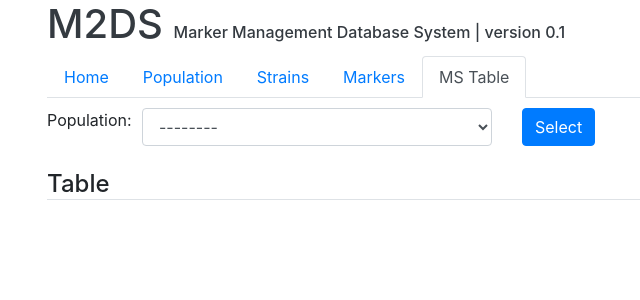
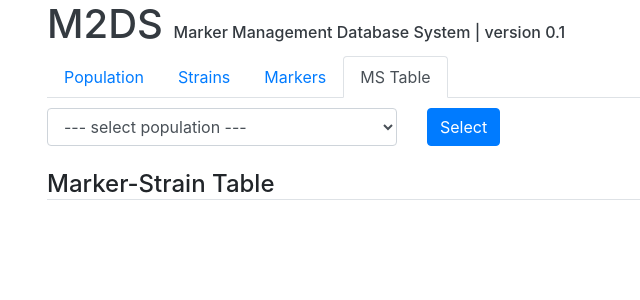
Before and after one commit to qqep685d/M2DS, a Django app: page /mstable/ in a window 1280 px wide. Shown: the top 300 px of the page, without its empty margins (38-678 px from the left). Run offline with Django 3.2, Linux system fonts and the light colour scheme; data comes from the database, SQL or seed files in the repository; both versions use the stored data as it was after the commit; some libraries are stand-ins or nearby versions.

Commit message:
upload 0.1 version

```diff
--- a/m2ds/mm/static/upload_files/dataset.mini.add.txt
+++ b/m2ds/mm/static/upload_files/dataset.mini.add.txt
@@ -1,2 +1,2 @@
-MARKER	TYPE	0001	0002	0003	0004	0005	0006	0007	0008
-snp_13377_9068_1	genotype	A	H	B	H	A	B	H	H
+MARKER	TYPE	Strain001	Strain002	Strain003	Strain004	Strain005	Strain006	Strain007	Strain008
+snp_13377_9068_1	g	A	H	B	H	A	B	H	H
--- a/m2ds/mm/static/upload_files/dataset.mini.txt
+++ b/m2ds/mm/static/upload_files/dataset.mini.txt
@@ -1,4 +1,4 @@
-MARKER	TYPE	0001	0002	0003	0004	0005	0006	0007	0008
+MARKER	TYPE	Strain001	Strain002	Strain003	Strain004	Strain005	Strain006	Strain007	Strain008
 lateral_awn	p	D	D	D	D	D	D	B	D
 snp_248489_7146_1	g	H	A	H	H	H	B	A	H
 snp_1083658_17577_1	g	A	A	B	A	H	H	B	H
--- a/m2ds/mm/static/upload_files/dataset2.mini.txt
+++ b/m2ds/mm/static/upload_files/dataset2.mini.txt
@@ -1,4 +1,4 @@
-MARKER	TYPE	Line001	Line002	Line003	Line004	Line005	Line006	Line007	Line008	Line009	Line010	Line011	Line012	Line013	Line014	Line015	Line016
+MARKER	TYPE	F2_001	F2_002	F2_003	F2_004	F2_005	F2_006	F2_007	F2_008	F2_009	F2_010	F2_011	F2_012	F2_013	F2_014	F2_015	F2_016
 Marker001	g	H	A	B	H	H	B	A	B	B	A	B	H	H	B	B	H
 Marker002	g	H	A	B	H	H	B	A	B	B	A	B	H	H	B	B	H
 Marker003	g	H	A	B	H	H	B	A	B	B	A	B	H	H	B	B	H
--- a/m2ds/mm/templates/mm/base.html
+++ b/m2ds/mm/templates/mm/base.html
@@ -15,7 +15,6 @@
         <h1><a href="{% url 'mm:index' %}" class="text-dark" style="text-decoration: none;">M2DS <span style="font-size:12pt;">Marker Management Database System | version 0.1</span></a></h1>
         <!-- Navigation bar -->
         <ul class="nav nav-tabs">
-            <li class="nav-item"><a href="{% url 'mm:index' %}" class="nav-link {% ifequal active_navi 0 %} active {% endifequal %}">Home</a></li>
             <li class="nav-item"><a href="{% url 'mm:population_list' %}" class="nav-link {% ifequal active_navi 1 %} active {% endifequal %}">Population</a></li>
             <li class="nav-item"><a href="{% url 'mm:strain_list' %}" class="nav-link {% ifequal active_navi 2 %} active {% endifequal %}">Strains</a></li>
             <li class="nav-item"><a href="{% url 'mm:marker_list' %}" class="nav-link {% ifequal active_navi 3 %} active {% endifequal %}">Markers</a></li>
--- a/m2ds/mm/templates/mm/mstable_list.html
+++ b/m2ds/mm/templates/mm/mstable_list.html
@@ -1,14 +1,12 @@
 {% extends "mm/base.html" %}
+{% load bootstrap4 %}
 
 {% block content %}
     <form action="{% url 'mm:mstable_list' %}" method="get">
     <div class="row" style="margin-top:10px; margin-bottom:10px;">
-        <div class="col-md-1">
-            Population:
-        </div>
         <div class="col-md-4">
             <select class="form-control" name="population_id">
-                <option value="">--------</option>
+                <option value=""> --- select population --- </option>
                 {% for pop in population %}
                     <option value={{pop.id}}>{{pop.name}}</option>
                 {% endfor %}
@@ -20,7 +18,34 @@
     </div>
     </form>
 
-    <h4 class="mt-4 border-bottom">Table{% if population_name %} of {{population_name}}{% endif %}</h4>
+    <h4 class="mt-4 border-bottom">Marker-Strain Table{% if table_pop %} of {{table_pop.name}}{% endif %}</h4>
 
-    {{ pivot_html | safe }}
+    {% if table_pop %}
+        <form action="{% url 'mm:mstable_view' %}" method="get">    <!--ここeditに変えていく-->
+        <div class="row" style="margin-top:10px; margin-bottom:10px;">
+            <input type="hidden" name="population_id" value="{{table_pop.id}}"></input>
+            <div class="col-md-4">
+                <select class="form-control" name="marker_id">
+                    <option value=""> --- select marker --- </option>
+                    {% for m in marker_recs %}
+                        <option value="{{m.id}}">{{m.name}}</option>
+                    {% endfor %}
+                </select>
+            </div>
+            <div class="col-md-4">
+                <select class="form-control" name="strain_id">
+                    <option value=""> --- select strain --- </option>
+                    {% for s in strain_recs %}
+                        <option value="{{s.id}}">{{s.name}}</option>
+                    {% endfor %}
+                </select>
+            </div>
+            <div class="col-md-2">
+                <button type="submit" class="btn btn-primary">Select</button>
+            </div>
+        </div>
+        </form>
+
+        {{ pivot_html | safe }}
+    {% endif %}
 {% endblock content %}
--- a/m2ds/mm/templates/mm/population_list.html
+++ b/m2ds/mm/templates/mm/population_list.html
@@ -27,7 +27,7 @@
                 <a href="{% url 'mm:strain_list_subset' population_id=population_rec.id %}" class="btn btn-outline-primary btn-sm">Strains</a>
                 <a href="{% url 'mm:marker_list_subset' population_id=population_rec.id %}" class="btn btn-outline-success btn-sm">Markers</a>
                 <a href="{% url 'mm:mstable_list_subset' population_id=population_rec.id %}" class="btn btn-outline-warning btn-sm">MS Table</a>
-                <a href="{% url 'mm:mstable_list_subset' population_id=population_rec.id %}" class="btn btn-outline-secondary btn-sm">Download</a>
+                <!-- <a href="{% url 'mm:mstable_list_subset' population_id=population_rec.id %}" class="btn btn-outline-secondary btn-sm">Download</a> -->
             </td>
             <td>
                 <a href="{% url 'mm:population_edit' population_id=population_rec.id %}" class="btn btn-outline-dark btn-sm">Edit</a>
--- a/m2ds/mm/urls.py
+++ b/m2ds/mm/urls.py
@@ -5,13 +5,13 @@ from mm import views
 app_name = 'mm'
 urlpatterns = [
     # Top-page
-    path('', views.index, name='index'),
+    path('', views.population_list, name='index'),
 
     # Population
     path('population/', views.population_list, name='population_list'),    # Show
     path('population/add/', views.population_edit, name='population_add'), # Add
     path('population/edit/<int:population_id>/', views.population_edit, name='population_edit'),  # Edit
-    path('population/confirm/<int:population_id>/', views.population_confirm, name='population_confirm'),     # Delete
+    path('population/confirm/<int:population_id>/', views.population_confirm, name='population_confirm'),     # Confirm
     path('population/del/<int:population_id>/', views.population_del, name='population_del'),     # Delete
 
     # Dataset
@@ -20,17 +20,21 @@ urlpatterns = [
 
     # Strain
     path('strain/', views.strain_list, name='strain_list'),    # Show
-    path('strain/pop=<int:population_id>', views.strain_list, name='strain_list_subset'),    # Show
-    path('strain/?population_id=<int:population_id>', views.strain_list, name='strain_list_get'),    # Show
-#    path('strain/add/', views.strain_edit, name='strain_add'), # Add
-#    path('strain/edit/<int:strain_id>/', views.strain_edit, name='strain_edit'),  # Edit
-#    path('strain/del/<int:strain_id>/', views.strain_del, name='strain_del'),     # Delete
+    path('strain/population_id=<int:population_id>/', views.strain_list, name='strain_list_subset'),    # Show
+    path('strain/edit/strain_id=<int:strain_id>/', views.strain_edit, name='strain_edit'),  # Edit
+    path('strain/confirm/strain_id=<int:strain_id>/', views.strain_confirm, name='strain_confirm'),     # Confirm
+    path('strain/del/strain_id=<int:strain_id>/', views.strain_del, name='strain_del'),     # Delete
 
     # Marker
     path('marker/', views.marker_list, name='marker_list'),    # Show
-    path('marker/pop=<int:population_id>', views.marker_list, name='marker_list_subset'),    # Show
+    path('marker/population_id=<int:population_id>/', views.marker_list, name='marker_list_subset'),    # Show
+    path('marker/edit/marker_id=<int:marker_id>/', views.marker_edit, name='marker_edit'),  # Edit
+    path('marker/confirm/marker_id=<int:marker_id>/', views.marker_confirm, name='marker_confirm'),     # Confirm
+    path('marker/del/marker_id=<int:marker_id>/', views.marker_del, name='marker_del'),     # Delete
 
     # MS Table
     path('mstable/', views.mstable_list, name='mstable_list'),    # Show
-    path('mstable/pop=<int:population_id>', views.mstable_list, name='mstable_list_subset'),    # Show
+    path('mstable/population_id=<int:population_id>/', views.mstable_list, name='mstable_list_subset'),    # Show
+    path('mstable/view/', views.mstable_view, name='mstable_view'),  # View
+    path('mstable/edit/mstable_id=<int:mstable_id>/', views.mstable_edit, name='mstable_edit'),  # Edit
 ]
--- a/m2ds/mm/views.py
+++ b/m2ds/mm/views.py
@@ -8,7 +8,7 @@ import itertools
 from django_pandas.io import read_frame
 
 from mm.models import Population, Strain, Marker, MSTable
-from mm.forms import PopulationForm
+from mm.forms import PopulationForm, StrainForm, MarkerForm, MSTableForm
 
 UPLOADE_DIR = os.path.dirname(os.path.abspath(__file__)) + '/static/upload_files/'
 
@@ -132,7 +132,7 @@ def dataset_import(request, population_id):
 def strain_list(request, population_id=None):
     population = Population.objects.all().order_by('name')
 
-    if request.method == 'GET':
+    if request.method == 'GET' and request.GET.get('population_id', None):
         population_id = request.GET.get('population_id', None)
 
     """ Show List """
@@ -156,12 +156,54 @@ def strain_list(request, population_id=None):
         )
 
 
+def strain_edit(request, strain_id):
+    """ Edit """
+    if strain_id:
+        strain = get_object_or_404(Strain, pk=strain_id)
+    else:
+        return redirect('mm:strain_list')
+
+    if request.method == 'POST':
+        form = StrainForm(request.POST, instance=strain)
+        if form.is_valid():
+            strain = form.save(commit=False)
+            strain.save()
+            return redirect('mm:strain_list')
+    else:
+        ### When request is "GET"
+        form = StrainForm(instance=strain)
+
+    return render(
+        request,
+        'mm/strain_edit.html',
+        {'form' : form, 'strain_id' : strain_id, 'active_navi' : 2}
+    )
+
+
+def strain_confirm(request, strain_id):
+    """ Confirm """
+    strain = get_object_or_404(Strain, pk=strain_id)
+    return render(
+        request,
+        'mm/strain_confirm.html',
+        {'strain' : strain, 'strain_id' : strain_id, 'active_navi' : 2}
+    )
+
+
+def strain_del(request, strain_id):
+    """ Delete """
+    strain = get_object_or_404(Strain, pk=strain_id)
+    strain.delete()
+    return redirect('mm:strain_list')
+
+
+
 #--- Marker ---
 def marker_list(request, population_id=None):
     """ Show List """
     population = Population.objects.all().order_by('name')
 
-    if request.method == 'GET':
+    if request.method == 'GET' and request.GET.get('population_id', None):
         population_id = request.GET.get('population_id', None)
 
     if population_id:
@@ -197,34 +239,163 @@ def marker_list(request, population_id=None):
         )
 
 
+def marker_edit(request, marker_id):
+    """ Edit """
+    if marker_id:
+        marker = get_object_or_404(Marker, pk=marker_id)
+    else:
+        return redirect('mm:marker_list')
+
+    if request.method == 'POST':
+        form = MarkerForm(request.POST, instance=marker)
+        if form.is_valid():
+            marker = form.save(commit=False)
+            marker.save()
+            return redirect('mm:marker_list')
+    else:
+        ### When request is "GET"
+        form = MarkerForm(instance=marker)
+
+    return render(
+        request,
+        'mm/marker_edit.html',
+        {'form' : form, 'marker_id' : marker_id, 'active_navi' : 3}
+    )
+
+
+def marker_confirm(request, marker_id):
+    """ Confirm """
+    marker = get_object_or_404(Marker, pk=marker_id)
+    return render(
+        request,
+        'mm/marker_confirm.html',
+        {'marker' : marker, 'marker_id' : marker_id, 'active_navi' : 3}
+    )
+
+
+def marker_del(request, marker_id):
+    """ Delete """
+    marker = get_object_or_404(Marker, pk=marker_id)
+    marker.delete()
+    return redirect('mm:marker_list')
+
+
 #--- MS Table ---
+def make_pivot_table(population_id):
+    ms_recs = MSTable.objects.filter(strain__population__id=population_id, marker__population__id=population_id)
+    df = read_frame(ms_recs)
+    pivot_table = df.pivot(index='marker', columns='strain', values='value').fillna('-')
+    pivot_html  = pivot_table.to_html(index=True, classes=["table", "table-bordered", "table-sm", "table-hover"], col_space=200, na_rep='-')
+    return pivot_html
+
+
 def mstable_list(request, population_id=None):
     population = Population.objects.all().order_by('name')
 
-    if request.method == 'GET':
+    if request.method == 'GET' and request.GET.get('population_id', None):
         population_id = request.GET.get('population_id', None)
 
     """ Show List """
     if population_id:
-        population_name = get_object_or_404(Population, pk=population_id).name
-        ms_recs = MSTable.objects.filter(strain__population__id=population_id, marker__population__id=population_id)
-        df = read_frame(ms_recs)
-        pivot_table = df.pivot(index='marker', columns='strain', values='value')
-        pivot_html  = pivot_table.to_html(index=True, classes=["table", "table-bordered", "table-sm", "table-hover"], col_space=200, na_rep='-')
-
+        table_pop = get_object_or_404(Population, pk=population_id)
+        strain_recs = Strain.objects.filter(population__id=population_id)
+        marker_recs = Marker.objects.filter(population__id=population_id)
+        pivot_html = make_pivot_table(population_id)
         return render(
             request,
             'mm/mstable_list.html',
             {
                 'pivot_html': pivot_html,
-                'population_name': population_name,
+                'table_pop': table_pop,
                 'population' : population,
                 'active_navi' : 4,
+                'strain_recs' : strain_recs,
+                'marker_recs' : marker_recs,
             }
         )
+
     else:
         return render(
             request,
             'mm/mstable_list.html',
             {'population' : population, 'active_navi' : 4}
         )
+
+
+def mstable_view(request, strain_id=None, marker_id=None, population_id=None):
+    if request.method == 'GET':
+        population_id = request.GET.get('population_id', None)
+        strain_id = request.GET.get('strain_id', None)
+        marker_id = request.GET.get('marker_id', None)
+    else:
+        return redirect('mm:mstable_list')
+
+    if not population_id:
+        return redirect('mm:mstable_list')
+
+    population = Population.objects.all().order_by('name')
+    table_pop  = get_object_or_404(Population, pk=population_id)
+
+    if strain_id and marker_id:
+        recs = MSTable.objects.filter(marker__id=marker_id, strain__id=strain_id).order_by('marker', 'strain')
+    elif strain_id:
+        recs = MSTable.objects.filter(strain__id=strain_id).order_by('strain')
+    elif marker_id:
+        recs = MSTable.objects.filter(marker__id=marker_id).order_by('marker')
+    else:
+        strain_recs = Strain.objects.filter(population__id=population_id)
+        marker_recs = Marker.objects.filter(population__id=population_id)
+        pivot_html = make_pivot_table(population_id)
+        return render(
+            request,
+            'mm/mstable_list.html',
+            {
+                'pivot_html'  : pivot_html,
+                'population'  : population,
+                'table_pop'   : table_pop,
+                'strain_recs' : strain_recs,
+                'marker_recs' : marker_recs,
+                'active_navi' : 4,
+            }
+        )
+    #return HttpResponse(marker_id)
+    return render(
+        request,
+        'mm/mstable_view.html',
+        {
+            'recs' : recs,
+            'table_pop_id': population_id,
+            'strain_id'   : strain_id,
+            'marker_id'   : marker_id,
+            'active_navi' : 4,
+        }
+    )
+
+
+def mstable_edit(request, mstable_id,):
+    """ Edit """
+    if mstable_id:
+        mstable = get_object_or_404(MSTable, pk=mstable_id)
+    else:
+        return redirect('mm:mstable_list')
+
+    if request.method == 'POST':
+        form = MSTableForm(request.POST, instance=mstable)
+        if form.is_valid():
+            mstable = form.save(commit=False)
+            mstable.save()
+            return redirect('mm:mstable_list')
+
+    else:
+        ### When request is "GET"
+        form = MSTableForm(instance=mstable)
+
+    return render(
+        request,
+        'mm/mstable_edit.html',
+        {
+            'form' : form,
+            'mstable_id' : mstable_id,
+            'active_navi' : 4
+        }
+    )
```
Also changed, not shown: m2ds/mm/forms.py (+23 -2 lines), m2ds/mm/templates/mm/marker_confirm.html (added, +31 -0 lines), m2ds/mm/templates/mm/marker_edit.html (added, +17 -0 lines), m2ds/mm/templates/mm/marker_list.html (+12 -4 lines), m2ds/mm/templates/mm/mstable_edit.html (added, +22 -0 lines), m2ds/mm/templates/mm/mstable_view.html (added, +34 -0 lines), m2ds/mm/templates/mm/strain_confirm.html (added, +31 -0 lines), m2ds/mm/templates/mm/strain_edit.html (added, +17 -0 lines), m2ds/mm/templates/mm/strain_list.html (+7 -4 lines), README.md, m2ds/db.sqlite3, 1 other file.
